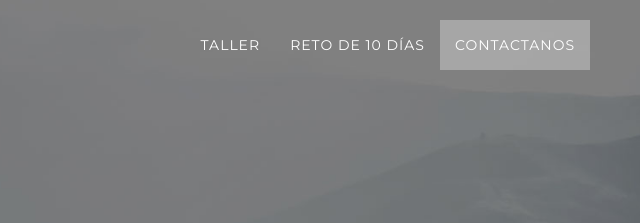
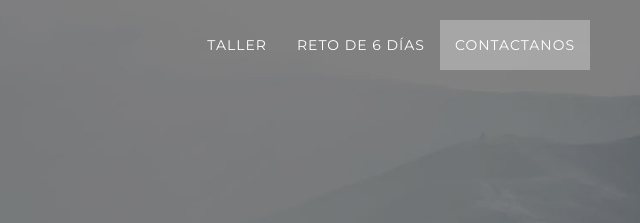
Before and after one commit to crenaz/discoverytosuccess, a website: page views/index.html in a window 1280 px wide. Shown: the top 223 px of the page, 620-1260 px from the left. Drawn offline with nearby package versions, Linux system fonts and the light colour scheme; some packages are replaced by stand-ins of ours; files that its build step writes are made by us from their sources; files whose address does not match are found by name.

Commit message:
SeisDias

```diff
--- a/views/index.html
+++ b/views/index.html
@@ -56,7 +56,7 @@
                         <a class="page-scroll" href="#about">Taller</a>
                     </li>
                     <li>
-                        <a class="page-scroll" href="#download">Reto de 10 días</a>
+                        <a class="page-scroll" href="#download">Reto de 6 días</a>
                     </li>
                     <li>
                         <a class="page-scroll" href="#contact">Contactanos</a>
```
